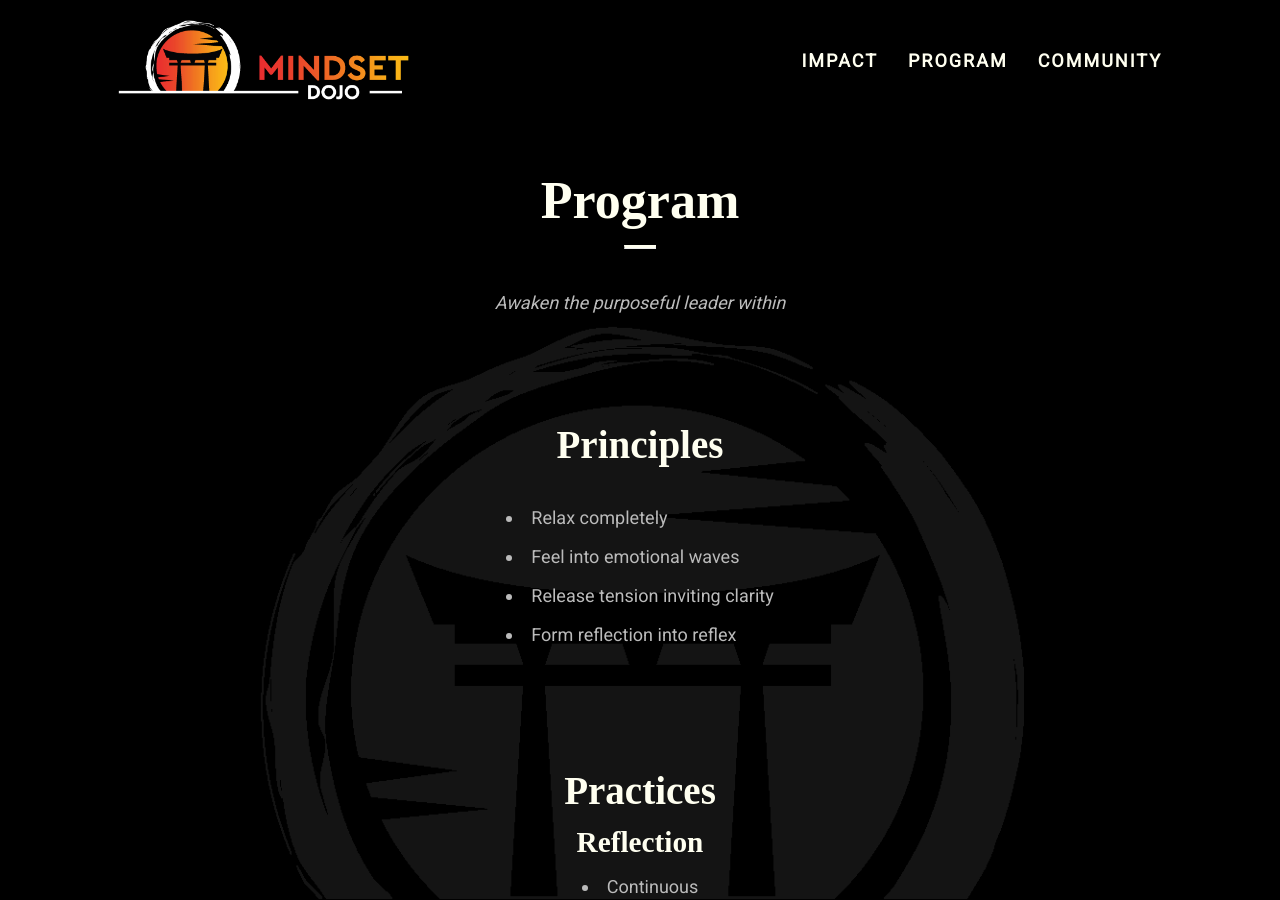
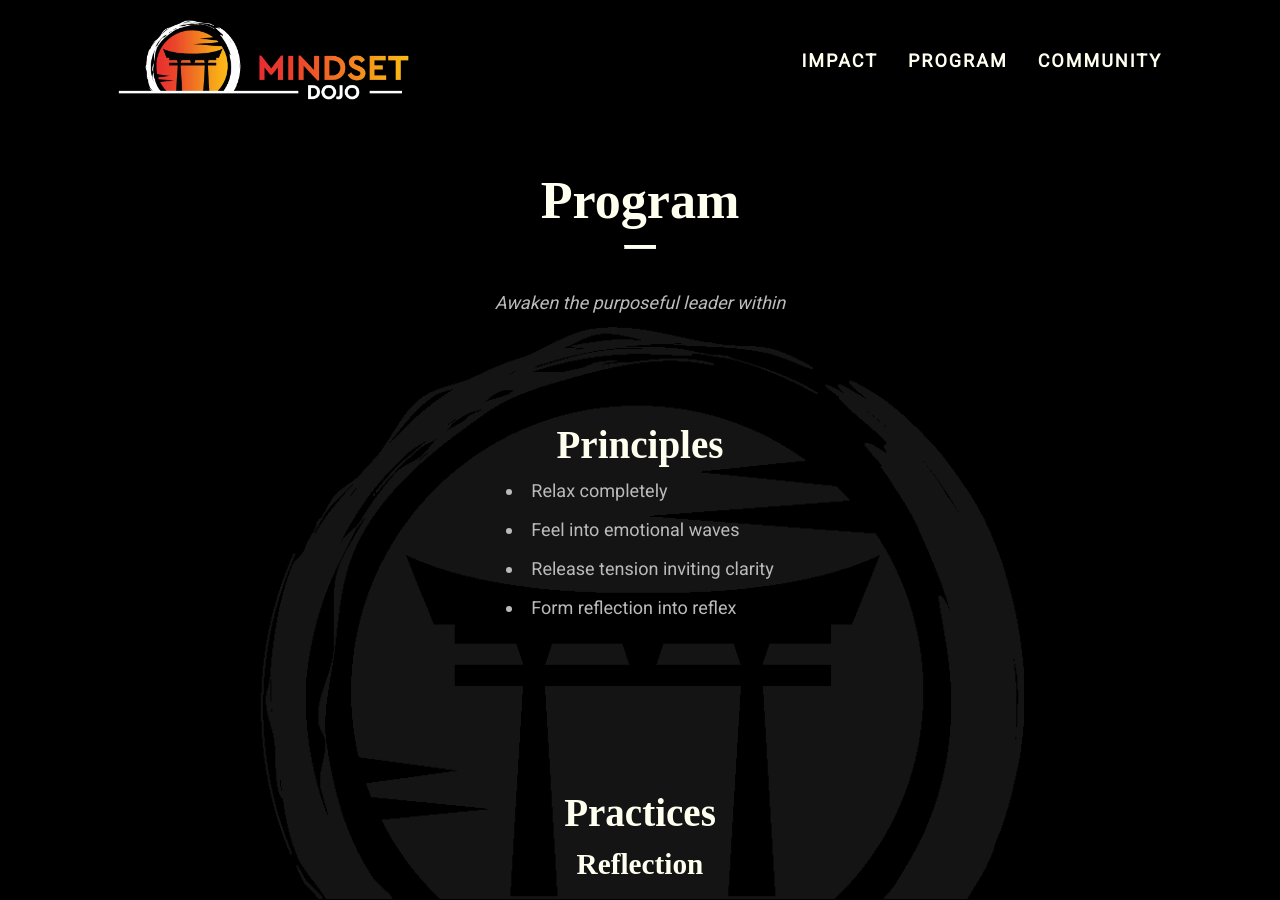
Before and after one commit to mindset-dojo/mindset-dojo.github.io, a Jekyll site: the page built from program.md, in a window 1280 px wide and 900 px high. Built offline with Jekyll 4.4.1, drawn with Linux system fonts in a browser that asks for light colours; some web fonts are replaced.

Commit message:
Changed location of <br> tag to be after Principles section in program.md.

```diff
--- a/program.md
+++ b/program.md
@@ -13,14 +13,13 @@ css_id: program
 
 <section>
   <h2>Principles</h2>
-  <br>
   <ul>
     {% for principle in program.principles %}
       <li>{{ principle.label }}</li>
     {% endfor %}
   </ul>
 </section>
-
+<br>
 <section>
   <h2>Practices</h2>
   <h3>Reflection</h3>
```
